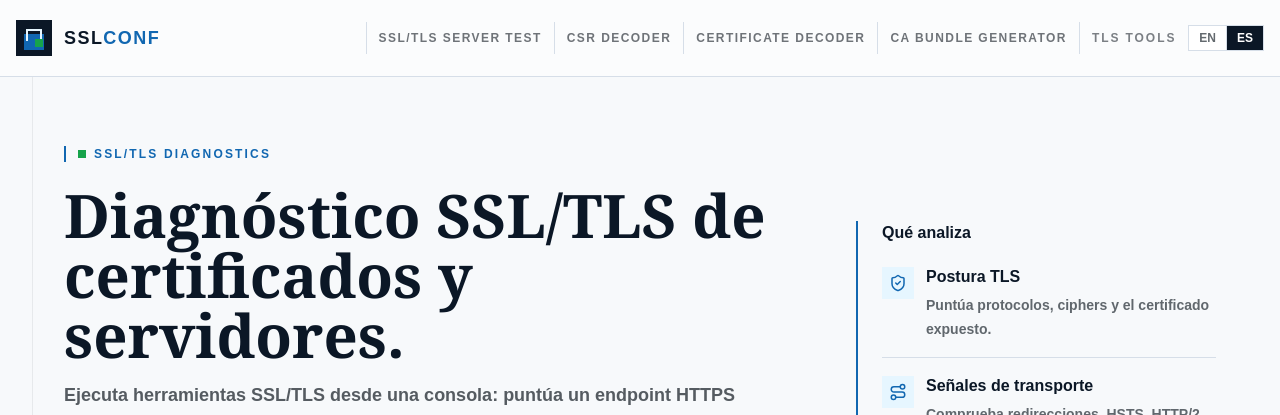
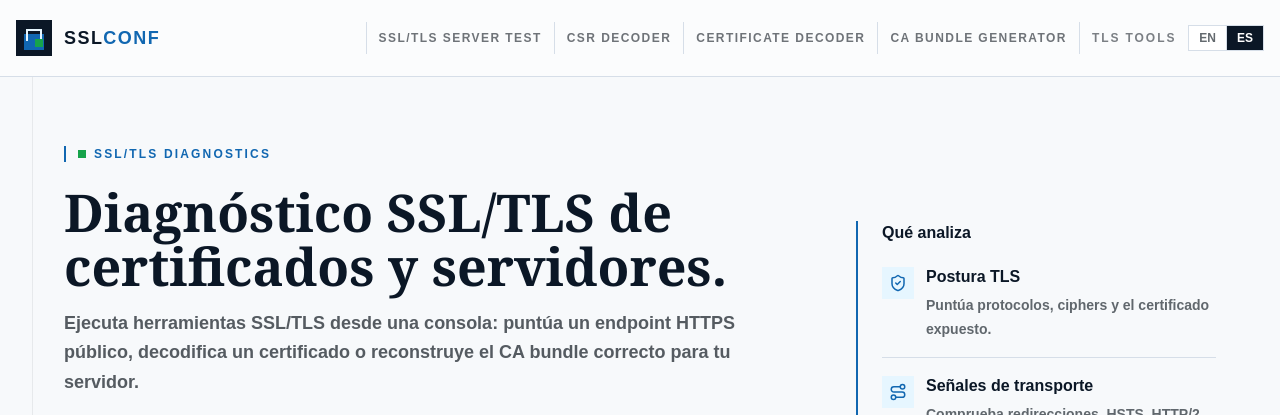
Before and after one commit to termithe/sslconf, a Next.js app: page /es in a window 1280 px wide. Shown: the top 415 px of the page. Built offline with nearby package versions, Linux system fonts and the light colour scheme; no server answers.

Commit message:
Improve home title responsive layout

```diff
--- a/components/HomeContent.tsx
+++ b/components/HomeContent.tsx
@@ -13,13 +13,13 @@ export function HomeContent({ locale }: { locale: Locale }) {
   return (
     <main className="px-4 py-12 sm:py-16">
       <div className="mx-auto max-w-6xl">
-        <section className="grid gap-12 lg:grid-cols-[minmax(0,1fr)_360px] lg:items-start">
+        <section className="grid gap-12 xl:grid-cols-[minmax(0,1fr)_360px] xl:items-start">
           <div>
             <div className="inline-flex items-center gap-2 border-l-2 border-signal pl-3 text-xs font-black uppercase tracking-[0.18em] text-signal">
               <span className="h-2 w-2 bg-secure" />
               SSL/TLS Diagnostics
             </div>
-            <h1 className="mt-5 max-w-4xl font-serif text-[2.6rem] font-semibold leading-[1.04] text-night sm:text-6xl">
+            <h1 className="mt-5 max-w-4xl font-serif text-[2.6rem] font-semibold leading-[1.04] text-night sm:text-[3.25rem]">
               {text.homeTitle}
             </h1>
             <p className="mt-4 max-w-2xl text-lg font-semibold leading-relaxed text-ink/70">
@@ -30,7 +30,7 @@ export function HomeContent({ locale }: { locale: Locale }) {
             </div>
           </div>
 
-          <aside className="report-aside lg:mt-20">
+          <aside className="report-aside xl:mt-20">
             <h2 className="font-black text-night">{text.checksTitle}</h2>
             <div className="mt-5 space-y-4">
               {text.checks.map(([title, description], index) => {
```
Also changed, not shown: 1 other file (tests, documents, lock files or other folders).
